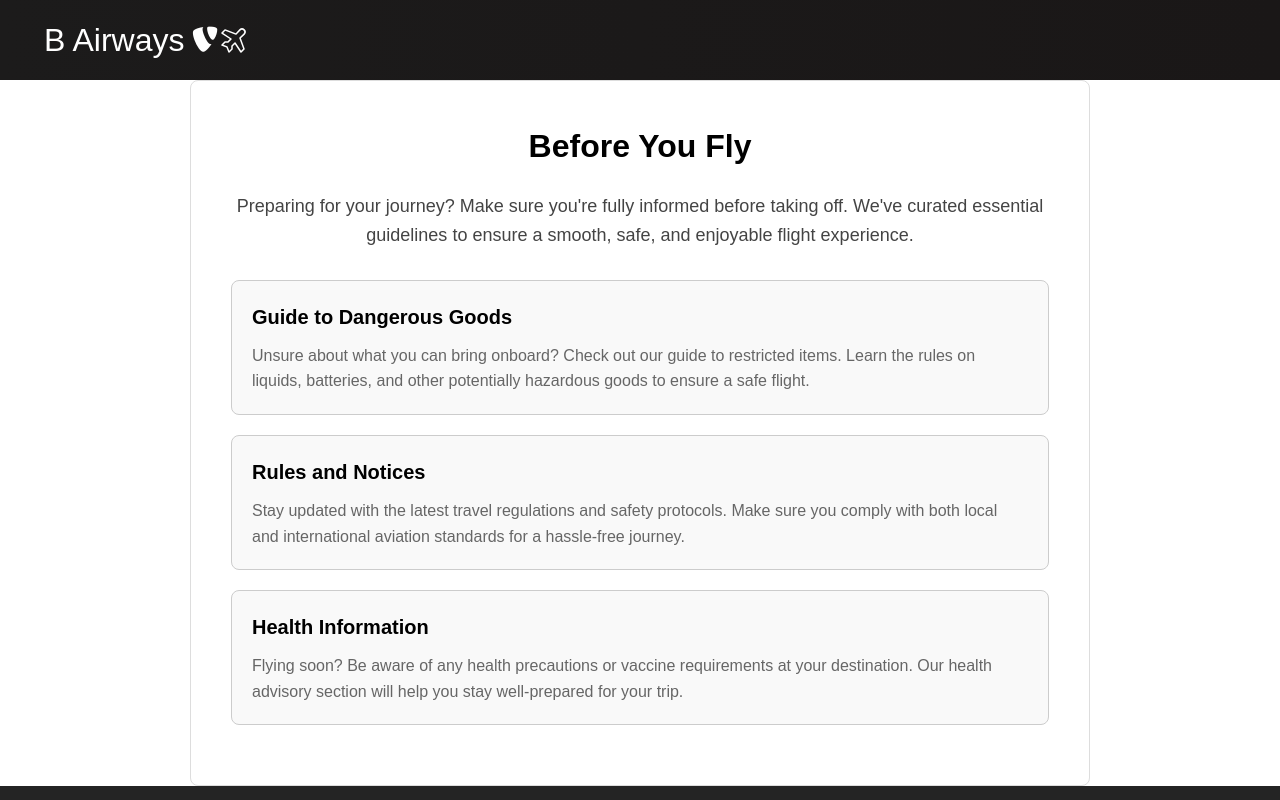
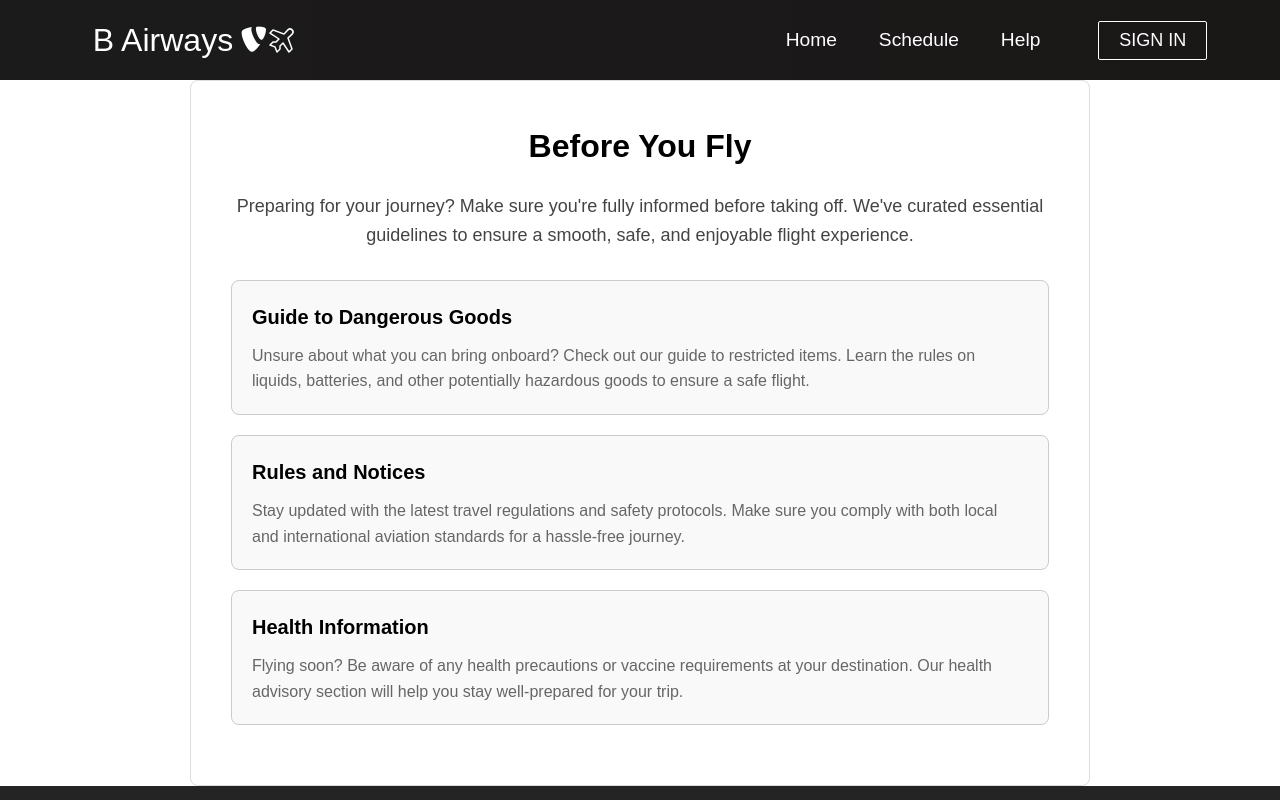
Before and after one commit to De-Silva-Madhushankha/Airline-Reservation-System, a React (Vite) app in the folder b-airlines-frontend/: page /manage/before-you-fly in a window 1280 px wide. Shown: the top 800 px of the page. Built offline with nearby package versions, Linux system fonts and the light colour scheme.

Commit message:
updated before you fly

```diff
--- a/b-airlines-frontend/src/pages/BeforeYouFly.jsx
+++ b/b-airlines-frontend/src/pages/BeforeYouFly.jsx
@@ -1,11 +1,12 @@
 import React from 'react';
 import Header from '../components/Header';
 import Footer from '../components/Footer';
+import Navbar from '../components/Navbar';
 
 const BeforeYouFly = () => {
   return (
     <>
-    <Header title="Before You Fly" />
+    <Navbar/>
         <div style={styles.container}>
       <h1 style={styles.title}>Before You Fly</h1>
       <p style={styles.subtitle}>
```
